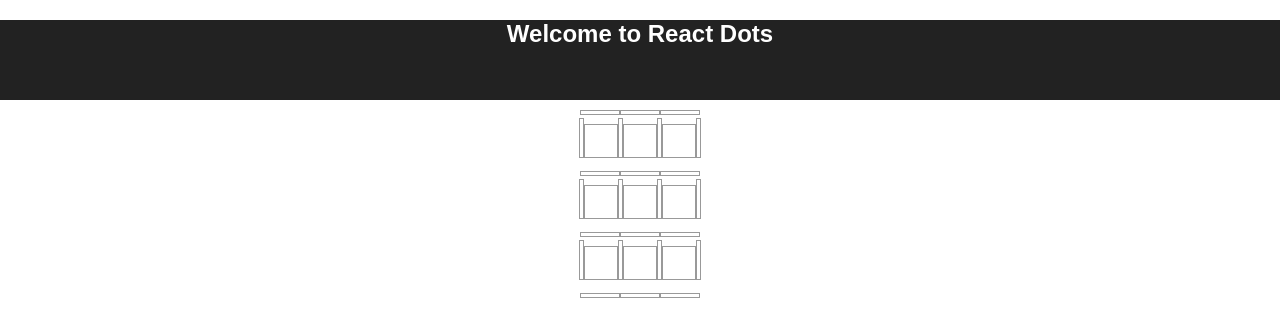
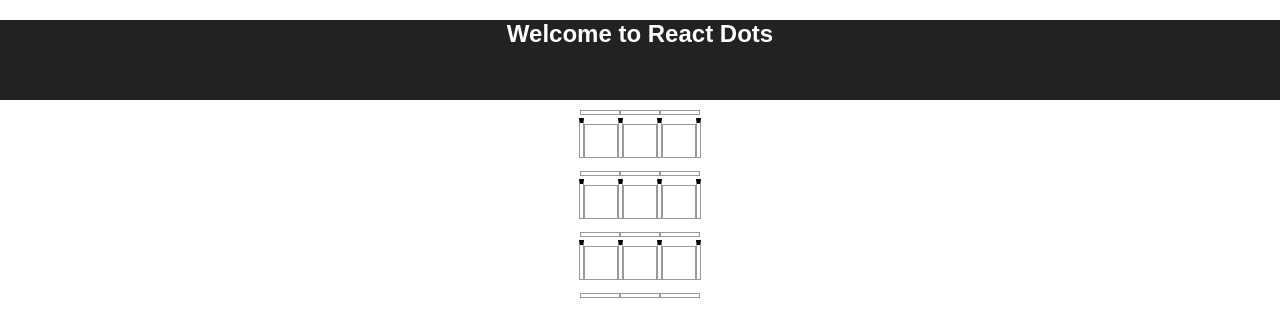
Before and after one commit to WilliamJones62/react-dots, a React (Create React App) app: page / in a window 1280 px wide. Shown: the top 336 px of the page. Built offline with nearby package versions, Linux system fonts and the light colour scheme.

Commit message:
Make the dots appear

```diff
--- a/src/App.css
+++ b/src/App.css
@@ -49,6 +49,9 @@
   margin: 0 0 0 0;
   background: #fff;
   border: 1px solid #999;
+  border-top-color: #000;
+  border-top-width: 5px;
+  border-top-style: solid;
   height: 40px;
   padding: 0;
   width: 5px;
@@ -56,8 +59,6 @@
 }
 
 .game {
-  display: flex;
-  flex-direction: row;
   margin: 0 0 0 0;
   padding: 0;
 }
--- a/src/App.js
+++ b/src/App.js
@@ -3,14 +3,14 @@ import './App.css';
 
 function Horizontal(props) {
   return (
-    <button className="horizontal">
+    <button className="horizontal"  onClick={props.onClick}>
     </button>
   );
 }
 
 function Virtical(props) {
   return (
-    <button className="virtical">
+    <button className="virtical"  onClick={props.onClick}>
     </button>
   );
 }
@@ -23,6 +23,14 @@ function Square(props) {
 }
 
 class Board extends React.Component {
+  constructor() {
+     super();
+     this.state = {
+       virtical: Array(12).fill(null),
+       horizontal: Array(12).fill(null),
+     };
+   }
+
   renderHorizontal(i) {
     return (
       <Horizontal
@@ -47,12 +55,12 @@ class Board extends React.Component {
   render() {
     var rows = [];
     for (var i = 0; i < 3; i++) {
-      rows.push(<div className="board-row">
+      rows.push(<div>
                 {this.renderHorizontal(i * 3)}
                 {this.renderHorizontal(i * 3 + 1)}
                 {this.renderHorizontal(i * 3 + 2)}
               </div>)
-      rows.push(<div className="board-row">
+      rows.push(<div>
                 {this.renderVirtical(i * 4)}
                 {this.renderSquare(i * 4)}
                 {this.renderVirtical(i * 4 + 1)}
@@ -63,7 +71,7 @@ class Board extends React.Component {
               </div>)
     };
 
-    rows.push(<div className="board-row">
+    rows.push(<div>
               {this.renderHorizontal(3 * 3)}
               {this.renderHorizontal(3 * 3 + 1)}
               {this.renderHorizontal(3 * 3 + 2)}
```
